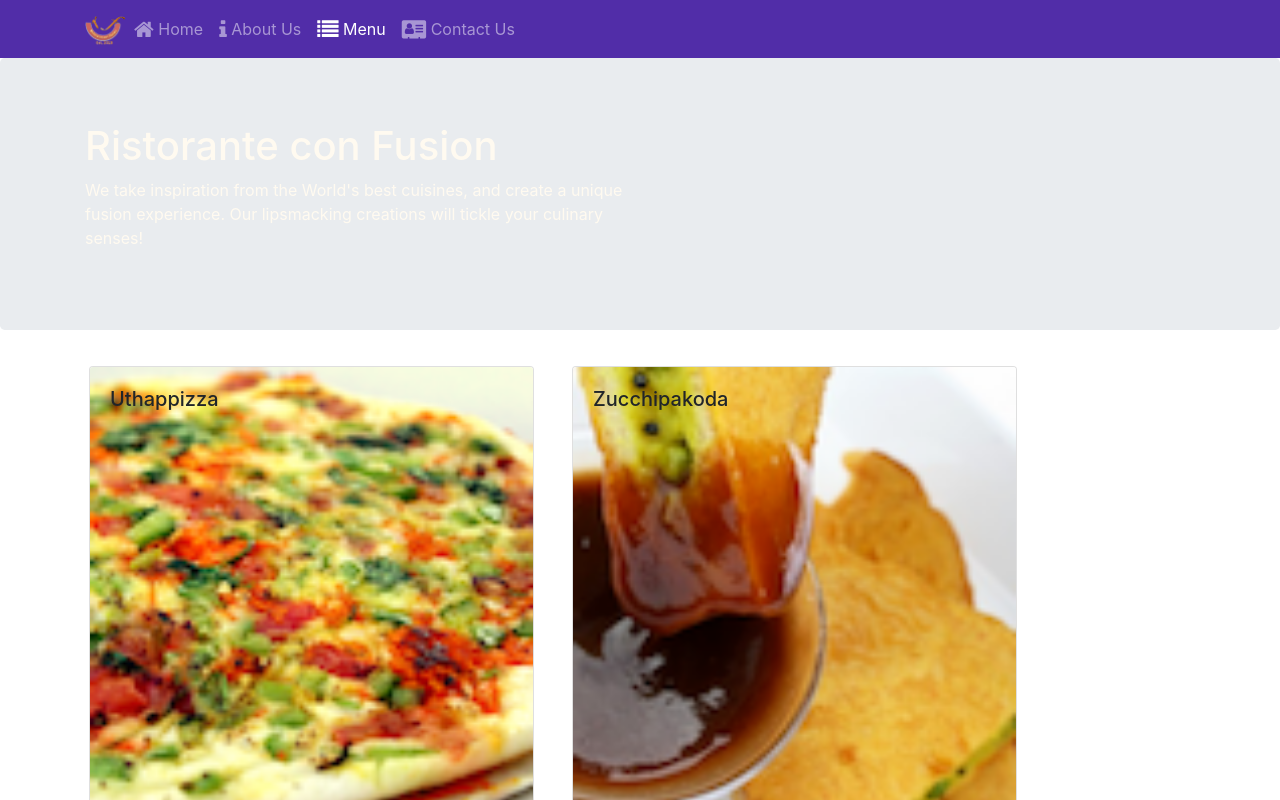
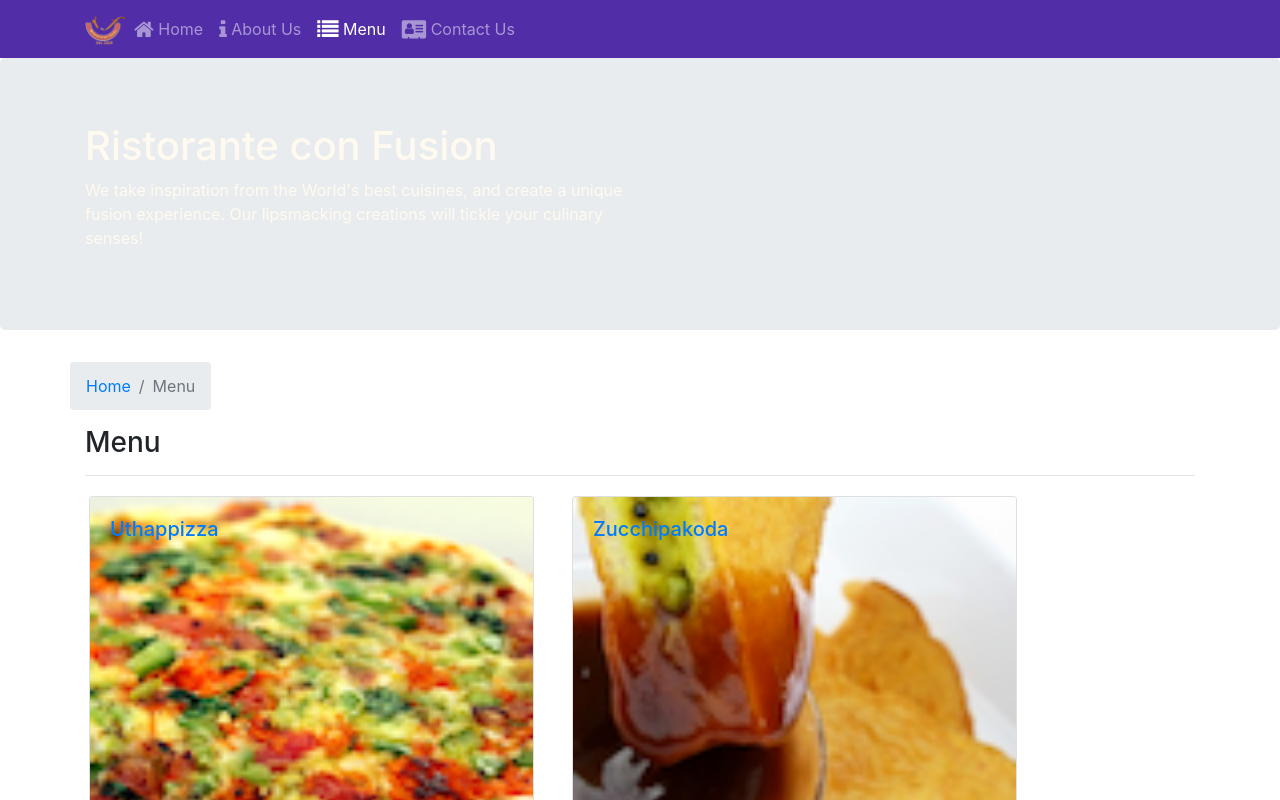
Before and after one commit to sancho8/React-coursera, a React (Create React App) app: page /menu in a window 1280 px wide. Shown: the top 800 px of the page. Built offline with nearby package versions, Linux system fonts and the light colour scheme.

Commit message:
Single Page Applications Part 2

```diff
--- a/src/components/ContactComponent.js
+++ b/src/components/ContactComponent.js
@@ -1,8 +1,22 @@
 import React from "react";
+import { Breadcrumb, BreadcrumbItem } from "reactstrap";
+import { Link } from "react-router-dom";
 
 function Contact(props) {
   return (
     <div className="container">
+      <div className="row">
+        <Breadcrumb>
+          <BreadcrumbItem>
+            <Link to="/home">Home</Link>
+          </BreadcrumbItem>
+          <BreadcrumbItem active>Contact Us</BreadcrumbItem>
+        </Breadcrumb>
+        <div className="col-12">
+          <h3>Contact Us</h3>
+          <hr />
+        </div>
+      </div>
       <div className="row row-content">
         <div className="col-12">
           <h3>Location Information</h3>
--- a/src/components/DishDetailComponent.js
+++ b/src/components/DishDetailComponent.js
@@ -1,10 +1,18 @@
 import React from "react";
-import { Card, CardImg, CardText, CardBody, CardTitle } from "reactstrap";
+import {
+  Card,
+  CardImg,
+  CardText,
+  CardBody,
+  CardTitle,
+  Breadcrumb,
+  BreadcrumbItem,
+} from "reactstrap";
+import { Link } from "react-router-dom";
 
 function RenderDish({ dish }) {
   if (dish != null)
     return (
-      <div className="col-12 col-md-5 m-1">
       <Card>
         <CardImg top src={dish.image} alt={dish.name} />
         <CardBody>
@@ -12,7 +20,6 @@
           <CardText>{dish.description}</CardText>
         </CardBody>
       </Card>
-      </div>
     );
   else return <div></div>;
 }
@@ -35,7 +42,7 @@
       );
     });
     return (
-      <div className="col-12 col-md-5 m-1">
+      <div>
         <h4>Comments</h4>
         <ul class="list-unstyled">{commentsList}</ul>
       </div>
@@ -46,10 +53,26 @@
 const DishDetail = (props) => {
   if (props.dish)
     return (
-      <div class="container">
+      <div className="container">
         <div className="row">
-          <RenderDish dish={props.dish}></RenderDish>
-          <RenderComments comments={props.dish.comments}></RenderComments>
+          <Breadcrumb>
+            <BreadcrumbItem>
+              <Link to="/menu">Menu</Link>
+            </BreadcrumbItem>
+            <BreadcrumbItem active>{props.dish.name}</BreadcrumbItem>
+          </Breadcrumb>
+          <div className="col-12">
+            <h3>{props.dish.name}</h3>
+            <hr />
+          </div>
+        </div>
+        <div className="row">
+          <div className="col-12 col-md-5 m-1">
+            <RenderDish dish={props.dish} />
+          </div>
+          <div className="col-12 col-md-5 m-1">
+            <RenderComments comments={props.comments} />
+          </div>
         </div>
       </div>
     );
--- a/src/components/MainComponent.js
+++ b/src/components/MainComponent.js
@@ -9,6 +9,7 @@
 import Home from "./HomeComponent";
 import Menu from "./MenuComponent";
 import Contact from "./ContactComponent";
+import DishDetail from "./DishDetailComponent";
 
 class Main extends Component {
   constructor(props) {
@@ -36,6 +37,20 @@
         />
       );
     };
+    const DishWithId = ({ match }) => {
+      return (
+        <DishDetail
+          dish={
+            this.state.dishes.filter(
+              (dish) => dish.id === parseInt(match.params.dishId, 10)
+            )[0]
+          }
+          comments={this.state.comments.filter(
+            (comment) => comment.dishId === parseInt(match.params.dishId, 10)
+          )}
+        />
+      );
+    };
     return (
       <div>
         <Header />
@@ -46,6 +61,7 @@
             path="/menu"
             component={() => <Menu dishes={this.state.dishes} />}
           />
+          <Route path="/menu/:dishId" component={DishWithId} />
           <Route exact path="/contactus" component={Contact} />} />
           <Redirect to="/home" />
         </Switch>
--- a/src/components/MenuComponent.js
+++ b/src/components/MenuComponent.js
@@ -1,13 +1,23 @@
 import React from "react";
-import { Card, CardImg, CardImgOverlay, CardTitle } from "reactstrap";
+import {
+  Card,
+  CardImg,
+  CardImgOverlay,
+  CardTitle,
+  Breadcrumb,
+  BreadcrumbItem,
+} from "reactstrap";
+import { Link } from "react-router-dom";
 
 function RenderMenuItem({ dish, onClick }) {
   return (
     <Card>
-      <CardImg width="100%" src={dish.image} alt={dish.name} />
-      <CardImgOverlay>
-        <CardTitle>{dish.name}</CardTitle>
-      </CardImgOverlay>
+      <Link to={`/menu/${dish.id}`}>
+        <CardImg width="100%" src={dish.image} alt={dish.name} />
+        <CardImgOverlay>
+          <CardTitle>{dish.name}</CardTitle>
+        </CardImgOverlay>
+      </Link>
     </Card>
   );
 }
@@ -23,6 +33,18 @@
 
   return (
     <div className="container">
+      <div className="row">
+        <Breadcrumb>
+          <BreadcrumbItem>
+            <Link to="/home">Home</Link>
+          </BreadcrumbItem>
+          <BreadcrumbItem active>Menu</BreadcrumbItem>
+        </Breadcrumb>
+        <div className="col-12">
+          <h3>Menu</h3>
+          <hr />
+        </div>
+      </div>
       <div className="row">{menu}</div>
     </div>
   );
```
Also changed, not shown: 1 other file (tests, documents, lock files or other folders). Lines whose indentation alone changed are shown as unchanged.
